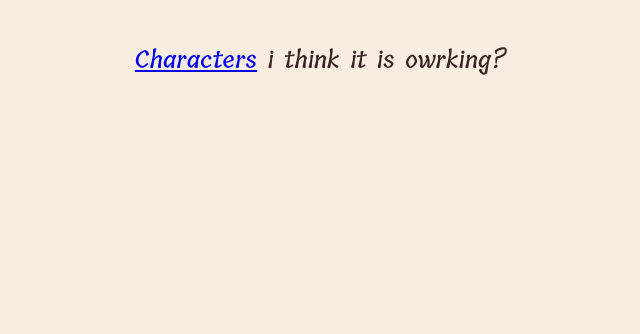
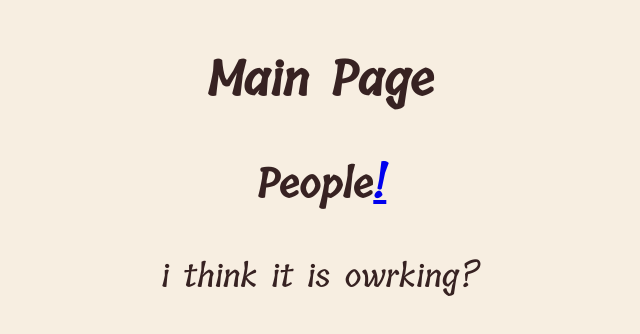
Before and after one commit to CharlesKleeven/CharlesKleeven.github.io, a plain HTML site: page index.html in a window 1280 px wide. Shown: the whole page, without its empty margins (379-1019 px from the left). Drawn offline with Linux system fonts and the light colour scheme.

Commit message:
Update index.html

```diff
--- a/index.html
+++ b/index.html
@@ -5,7 +5,8 @@
 <link rel="stylesheet" href="main.css">
 <p style = "margin:40px 5%;">
 
-    <a href="characters.html" title="Characters Title">Characters</a>
+  <h1> Main Page </h1>
+  <h2>People<a href="characters.html" title="click here lol">!</a></h2>
     i think it is owrking?
 
 </p>
```
